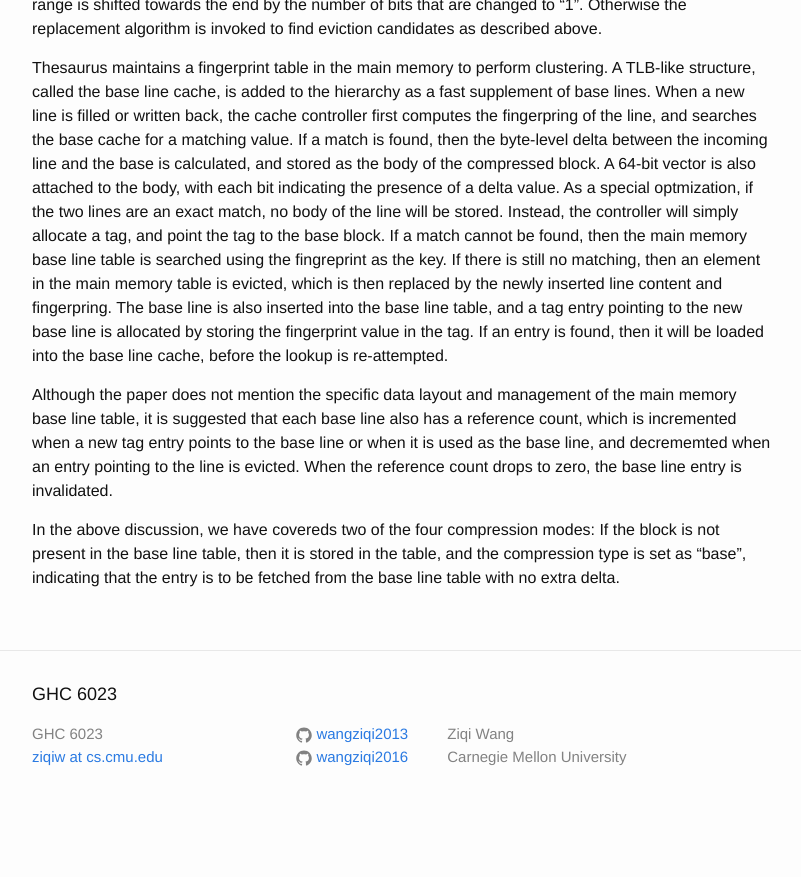
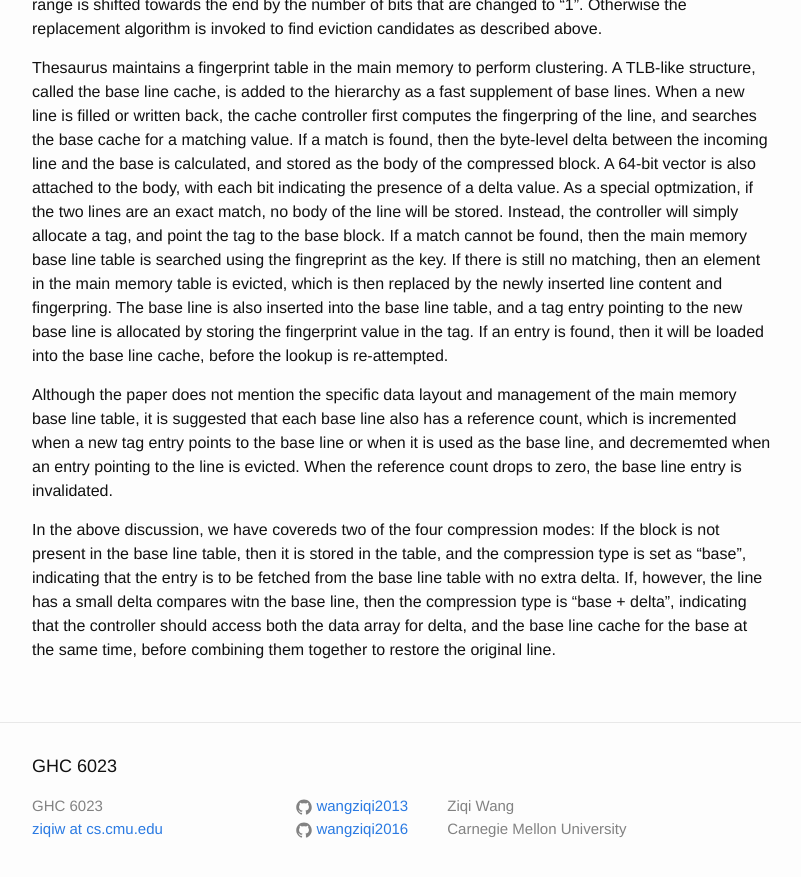
Before and after one commit to wangziqi2013/wangziqi2013.github.io, a Jekyll site: the page built from _posts/2020-07-23-thesaurus.markdown, in a window 1280 px wide and 900 px high, scrolled down 2374 px. Shown: the top 877 px of the window, without its empty margins (238-1039 px from the left). Built offline with Jekyll 4.4.1, drawn with Linux system fonts in a browser that asks for light colours; before the commit the page ends 3202 px from its top, so only the background shows below that.

Commit message:
Adding base delta type

```diff
--- a/_posts/2020-07-23-thesaurus.markdown
+++ b/_posts/2020-07-23-thesaurus.markdown
@@ -113,3 +113,6 @@ reference count drops to zero, the base line entry is invalidated.
 In the above discussion, we have covereds two of the four compression modes: If the block is not present in the base line
 table, then it is stored in the table, and the compression type is set as "base", indicating that the entry is to be
 fetched from the base line table with no extra delta.
+If, however, the line has a small delta compares witn the base line, then the compression type is "base + delta", indicating
+that the controller should access both the data array for delta, and the base line cache for the base at the same time,
+before combining them together to restore the original line.
```
